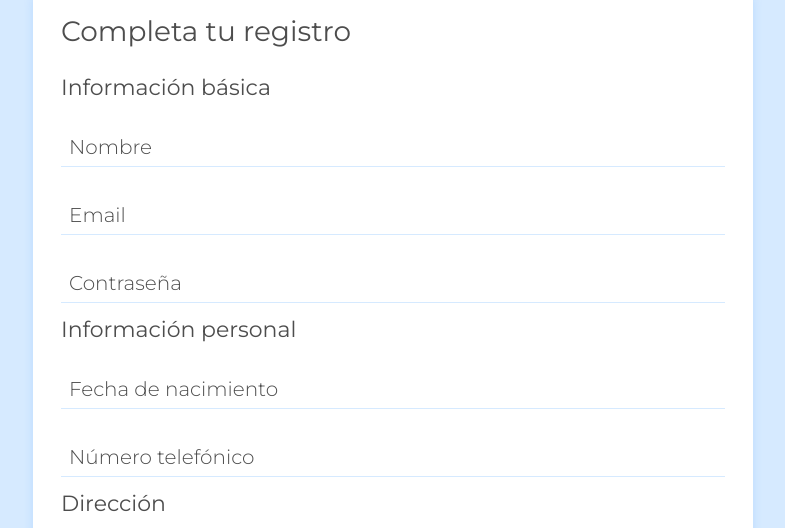
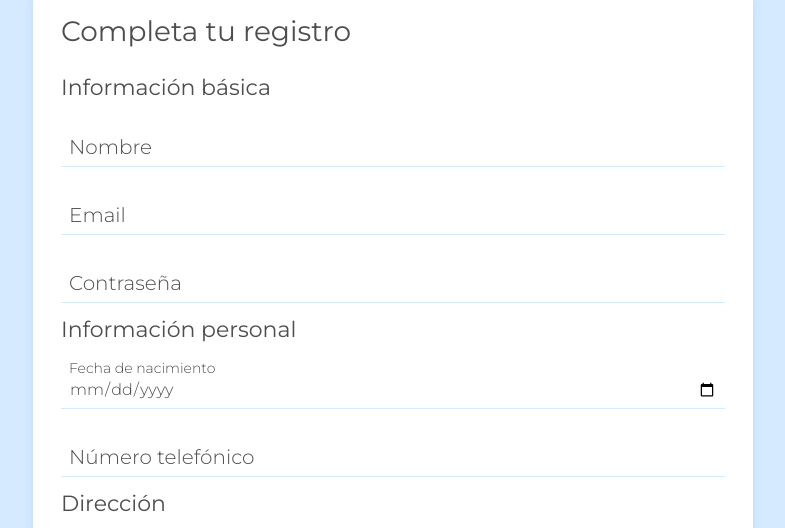
Before and after one commit to stefifm/validando-html-formulario-alura, a plain HTML site: page registro.html in a window 1280 px wide. Shown: the part 234-762 px from the top of the page, without its empty margins (247-1032 px from the left). Drawn offline with Linux system fonts and the light colour scheme.

Commit message:
Add required and change type in birth

```diff
--- a/registro.html
+++ b/registro.html
@@ -100,8 +100,10 @@
                 name="birth"
                 id="birth"
                 class="input"
-                type="text"
-                placeholder="Fecha de nacimento" />
+                type="date"
+                placeholder="Fecha de nacimento"
+                required
+                />
               <label
                 class="input-label"
                 for="birth"
@@ -173,5 +175,6 @@
         </form>
       </section>
     </main>
+    <script type="module" src="./js/validaciones.js"></script>
   </body>
 </html>
```
